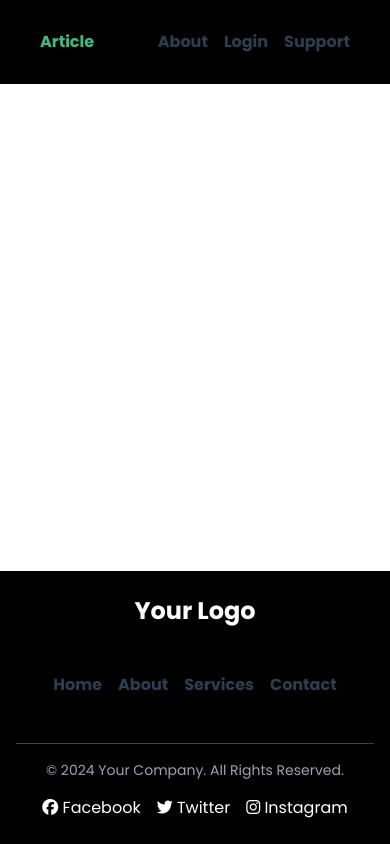
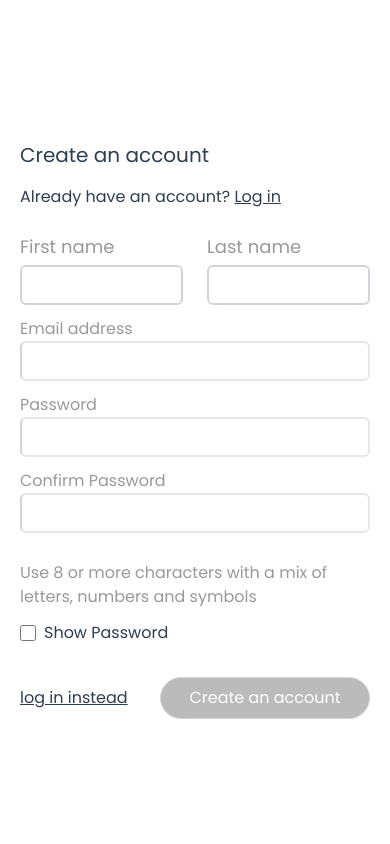
Before and after one commit to takshuja/krishivani, a Vue app: page /auth/signup in a window 390 px wide. Built offline with nearby package versions, Linux system fonts and the light colour scheme.

Commit message:
Added responsive frontend for signup page.

```diff
--- a/src/App.vue
+++ b/src/App.vue
@@ -1,13 +1,16 @@
 <script setup>
 import Footer from './components/Footer.vue';
 import NavBar from './components/NavBar.vue';
+
+const authRoutes = ['login', 'signup']
+
 </script>
 
 <template>
   <div class="min-h-screen flex flex-col justify-between">
-    <NavBar class="mb-4" v-if="$route.name != 'login'" />
+    <NavBar class="mb-4" v-if="!authRoutes.includes($route.name)" />
     <router-view />
-    <Footer class="mt-4" v-if="$route.name != 'login'" />
+    <Footer class=" mt-4" v-if="!authRoutes.includes($route.name)" />
   </div>
 </template>
 
--- a/src/router/index.js
+++ b/src/router/index.js
@@ -1,6 +1,7 @@
 import { createRouter, createWebHistory } from 'vue-router'
 import HomeView from '../views/HomeView.vue'
 import LoginView from '@/views/auth/LoginView.vue'
+import SignupView from '@/views/auth/SignupView.vue'
 
 const routes = [
   {
@@ -12,6 +13,11 @@ const routes = [
     path: '/auth/login',
     name: 'login',
     component: LoginView,
+  },
+  {
+    path: '/auth/signup',
+    name: 'signup',
+    component: SignupView,
   },
   {
     path: '/about',
--- a/src/views/auth/LoginView.vue
+++ b/src/views/auth/LoginView.vue
@@ -63,8 +63,8 @@
 
             <!-- Signup Button -->
             <div class="signup-btn mt-4">
-                <button type="submit"
-                    class="border-2 bg-white text-black border-black w-full rounded-full py-2 text-xl font-medium">Sign
+                <button type="submit" @click="$router.push('/auth/signup')" class=" border-2 bg-white text-black border-black w-full rounded-full py-2 text-xl
+                    font-medium">Sign
                     up</button>
             </div>
         </form>
--- /dev/null
+++ b/src/views/auth/SignupView.vue
@@ -0,0 +1,133 @@
+<template>
+    <div class="my-auto">
+        <div
+            class="lg:grid lg:grid-cols-2 px-5 lg:w-1/2 md:mx-auto lg:border-[0.15rem] lg:py-20 lg:px-10 lg:rounded-3xl">
+            <form @submit.prevent="console.log('Button pressed')" class=" flex flex-col ">
+                <!-- Sign up Page Title -->
+                <div class="login-heading text-start font-poppins font-large text-xl my-4 lg:text-3xl">
+                    Create an account
+                </div>
+
+                <div class="text-start">
+                    <label>Already have an account? <u @click="$router.push('/auth/login')"
+                            class="hover:cursor-pointer">Log
+                            in</u></label>
+                </div>
+
+
+
+                <!-- Name Fields -->
+                <div class="name-fields grid grid-cols-2 gap-6 mt-6">
+                    <div class="text-start flex flex-col gap-1 text-lg text-[#999]">
+                        <label for="first-name">
+                            First name
+                        </label>
+                        <input type="text" name="first-name" class="border-2 py-1 border-gray-300 rounded-md p-2">
+                    </div>
+                    <div class="text-start flex flex-col gap-1 text-lg text-[#999]">
+                        <label for="last-name">
+                            Last name
+                        </label>
+                        <input type="text" name="last-name" class="border-2 py-1 border-gray-300 rounded-md p-2">
+                    </div>
+                </div>
+
+
+                <!-- Input Fields -->
+                <div class="input-fields flex flex-col gap-3 mt-3">
+                    <div class="input-field flex flex-col text-start">
+                        <label for="email">Email address</label>
+                        <input type="email" name="email" class="border-2 border-l-gray-300 rounded-md p-2 h-10">
+                    </div>
+
+                    <div class="input-field flex flex-col text-start gap-3">
+
+                        <div class="flex flex-col">
+                            <label for="password">
+                                Password
+                            </label>
+                            <input :type="inputType" name="password"
+                                class="border-2 border-l-gray-300 rounded-md p-2 h-10">
+                        </div>
+
+                        <div class="flex flex-col">
+                            <label for="confirm-pw">Confirm Password</label>
+                            <input :type="inputType" name="confirm-pw"
+                                class="border-2 border-l-gray-300 rounded-md p-2 h-10">
+                        </div>
+                        <div class="mt-4">
+                            <span class="text-[#999]">Use 8 or more characters with a mix of letters, numbers and
+                                symbols</span>
+                        </div>
+                    </div>
+                </div>
+
+
+                <!-- Show Pw -->
+                <div class="toggle-show-pw text-start mt-3 flex flex-row justify-start items-center">
+                    <input type="checkbox" id="toggle-pw" name="toggle-pw" class="accent-black w-4 h-4"
+                        :checked="isChecked" @change="togglePassword">
+                    <label for="toggle-pw" class="px-2">Show Password</label>
+                </div>
+
+
+                <!-- Login Button -->
+                <div class="submit-btn mt-8 flex flex-row justify-between items-center">
+                    <div><u @click="$router.push('/auth/login')" class="hover:cursor-pointer">log in
+                            instead</u></div>
+                    <button type="submit"
+                        class="border bg-[#bbb] text-white border-gray-300 w-3/5 rounded-full py-2 text-md">Create an
+                        account</button>
+                </div>
+
+
+            </form>
+
+            <div class="m-auto hidden lg:block">
+                <img src="../../../public/assets/Illustration.svg" alt="">
+            </div>
+
+        </div>
+    </div>
+</template>
+
+<script setup>
+import { ref } from 'vue';
+
+
+// const passwordClassName = ref("fa-solid fa-eye")
+const isChecked = ref(false);
+const hideToggleText = ref('Show')
+const inputType = ref('password');
+function togglePassword() {
+    isChecked.value = !isChecked.value
+
+    inputType.value = isChecked.value ? "text" : "password";
+    // if (isChecked.value) {
+    //     isChecked.value = !isChecked.value;
+    //     inputType.value = "text"
+    // } else {
+    //     isChecked = "fa-solid fa-eye-slash"
+    //     hideToggleText.value = "Hide"
+    //     inputType.value = "password"
+    // }
+}
+
+</script>
+
+<style>
+* {
+    font-family: poppins;
+    user-select: none;
+    -moz-user-select: none;
+}
+
+.input-field label {
+    color: #999;
+}
+
+.forgot-password {
+    color: black;
+    text-decoration: underline;
+}
+</style>
```
Also changed, not shown: public/assets/Illustration.svg (added).
